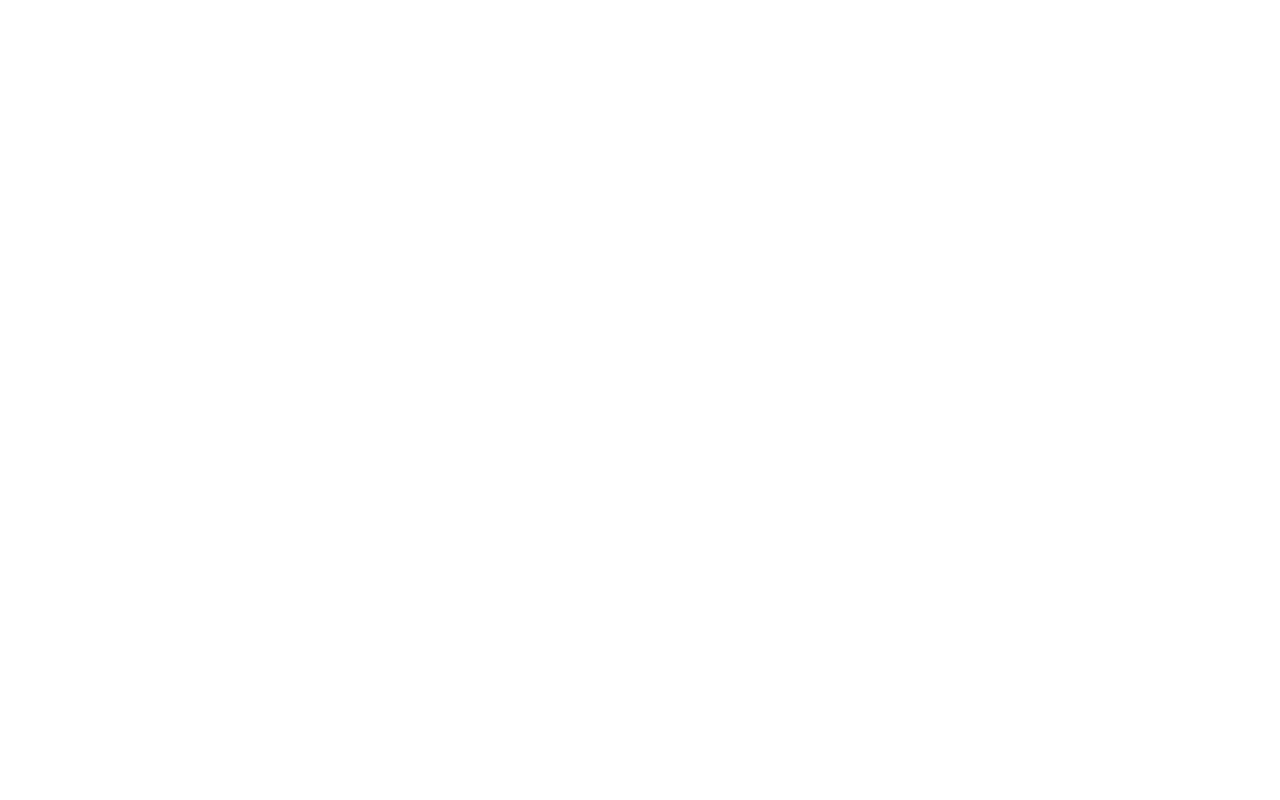
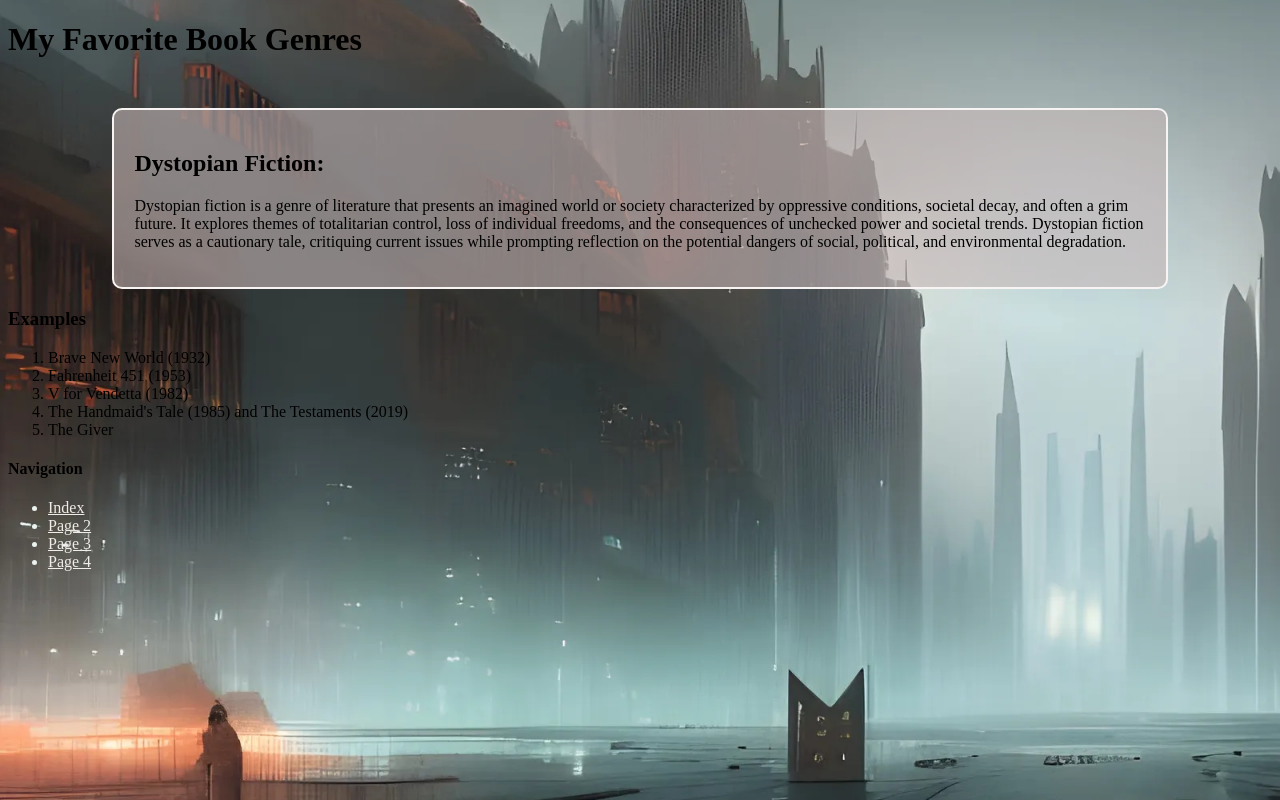
Before and after one commit to jgiraldo11/assignment-1, a plain HTML site: page page3.html in a window 1280 px wide. Drawn offline with Linux system fonts and the light colour scheme.

Commit message:
ADDED genres

```diff
--- a/page3.html
+++ b/page3.html
@@ -0,0 +1,34 @@
+<!DOCTYPE html>
+<html lang="en">
+<head>
+    <meta charset="UTF-8">
+    <meta http-equiv="X-UA-Compatible" content="IE=edge">
+    <meta name="viewport" content="width=device-width, initial-scale=1.0">
+    <title>Homework-assignment1</title>
+    <link rel="stylesheet" href="./styles/style.css">
+</head>
+    <h1>My Favorite Book Genres</h1>
+        <body class="page3">
+            <div class="main-container">
+                <h2>Dystopian Fiction:</h2>
+                <p>Dystopian fiction is a genre of literature that presents an imagined world or society characterized by oppressive conditions, societal decay, and often a grim future. It explores themes of totalitarian control, loss of individual freedoms, and the consequences of unchecked power and societal trends. Dystopian fiction serves as a cautionary tale, critiquing current issues while prompting reflection on the potential dangers of social, political, and environmental degradation.</p>
+            </div>
+                <h3>Examples</h3>
+                <ol>
+                    <li><em></em>Brave New World (1932)</li>
+                    <li><em></em>Fahrenheit 451 (1953)</li>
+                    <li><em></em>V for Vendetta (1982)</li>
+                    <li><em></em>The Handmaid's Tale (1985) and The Testaments (2019)</li>
+                    <li><em></em>The Giver</li>
+                </ol>
+                    <h4>Navigation</h4>
+                        <nav>
+                            <ul>
+                                <li><a href="./index.html">Index</a></li>
+                                <li><a href="./page2.html">Page 2</a></li>
+                                <li><a href="./page3.html">Page 3</a></li>
+                                <li><a href="./page4.html">Page 4</a></li>
+                            </ul>
+                        </nav>
+        </body>
+</html>
--- a/styles/style.css
+++ b/styles/style.css
@@ -27,6 +27,7 @@
 li a{
     color: rgb(240, 236, 231)
 }
+
 body.page2 {
     background-color: yellow;
     background-image: url("../images/bg3.webp");
@@ -35,3 +36,21 @@
     background-attachment: fixed;
     background-position: center;
 }
+
+body.page3 {
+    background-color: yellow;
+    background-image: url("../images/bg4.webp");
+    background-repeat: no-repeat;
+    background-size: cover;
+    background-attachment: fixed;
+    background-position: center;
+}
+
+body.page4 {
+    background-color: yellow;
+    background-image: url("../images/bg5.webp");
+    background-repeat: no-repeat;
+    background-size: cover;
+    background-attachment: fixed;
+    background-position: center;
+}
```
Also changed, not shown: page4.html (+35 -0 lines), images/bg4.webp (added), images/bg5.webp (added).
